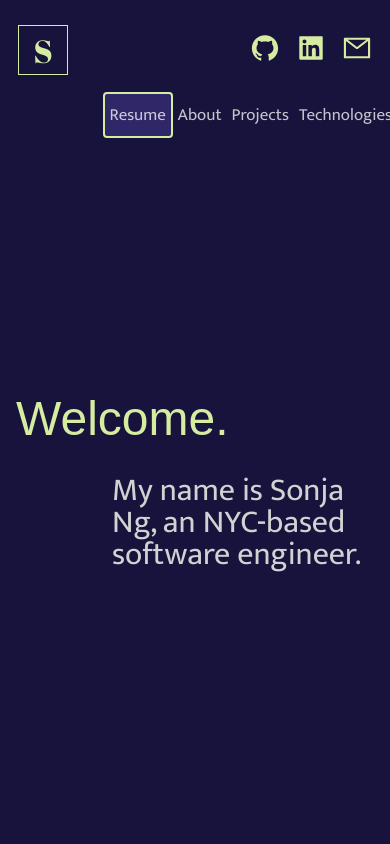
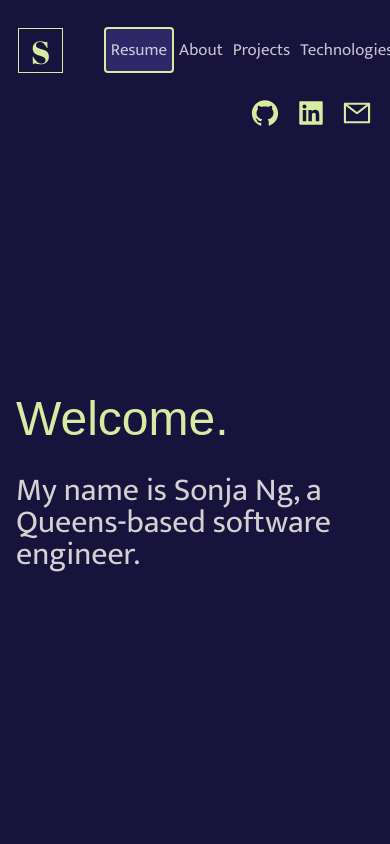
Before and after one commit to sonja-ng/portfolio-site, a Next.js app: page / in a window 390 px wide. Shown: the top 844 px of the page. Built offline with nearby package versions, Linux system fonts and the light colour scheme; a web font is replaced by a local one.

Commit message:
Fix responsive layout for header

```diff
--- a/components/Header/HeaderStyles.js
+++ b/components/Header/HeaderStyles.js
@@ -39,6 +39,13 @@ export const LogoContainer = styled.div`
   color: hsl(78deg 68% 78%);
   font-family: 'Abril Fatface', cursive;
   font-size: 2em;
+  transition: all .3s;
+  @media ${(props) => props.theme.breakpoints.sm} {
+    height: 45px;
+    width: 45px;
+    line-height: 45px;
+
+  }
 `;
 export const Div2 = styled.div`
   grid-area: 1 / 2 / 2 / 6;
@@ -46,7 +53,7 @@ export const Div2 = styled.div`
   justify-content: space-around;
   align-items: center;
   @media ${(props) => props.theme.breakpoints.sm} {
-    grid-area: 2 / 2 / 3 / 4;
+    grid-area: 1 / 2 / 2 / 5;
   }
 `;
 export const Div3 = styled.div`
@@ -56,7 +63,7 @@ export const Div3 = styled.div`
   align-items: center;
   @media ${(props) => props.theme.breakpoints.sm} {
     align-items: center;
-    grid-area: 1 / 4 / 2 / 6;
+    grid-area: 2 / 2 / 2 / 5;
   }
 `;
 
--- a/components/Hero/Hero.js
+++ b/components/Hero/Hero.js
@@ -10,7 +10,7 @@ const Hero = () => {
                 </h1>
             </Div1>
             <H2>
-                My name is Sonja Ng, an NYC-based software engineer.
+                My name is Sonja Ng, a Queens-based software engineer.
             </H2>
 
         </Container>
--- a/components/Hero/HeroStyles.js
+++ b/components/Hero/HeroStyles.js
@@ -29,5 +29,6 @@ export const H2 = styled.h2`
     margin-top: 1em;
     @media ${(props) => props.theme.breakpoints.sm} {
         font-size: 2em;
+        margin-left: 0;
       }
 `;
```
